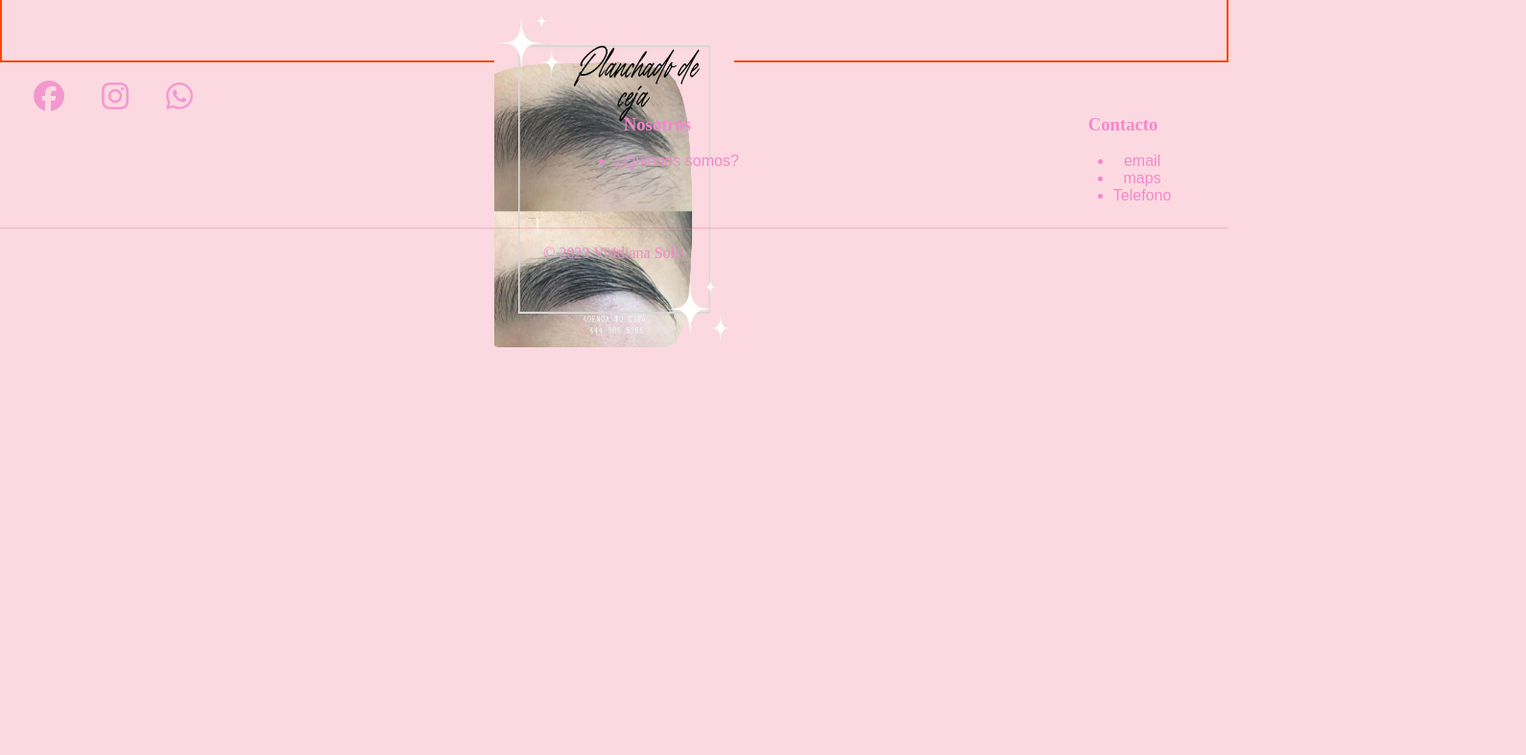
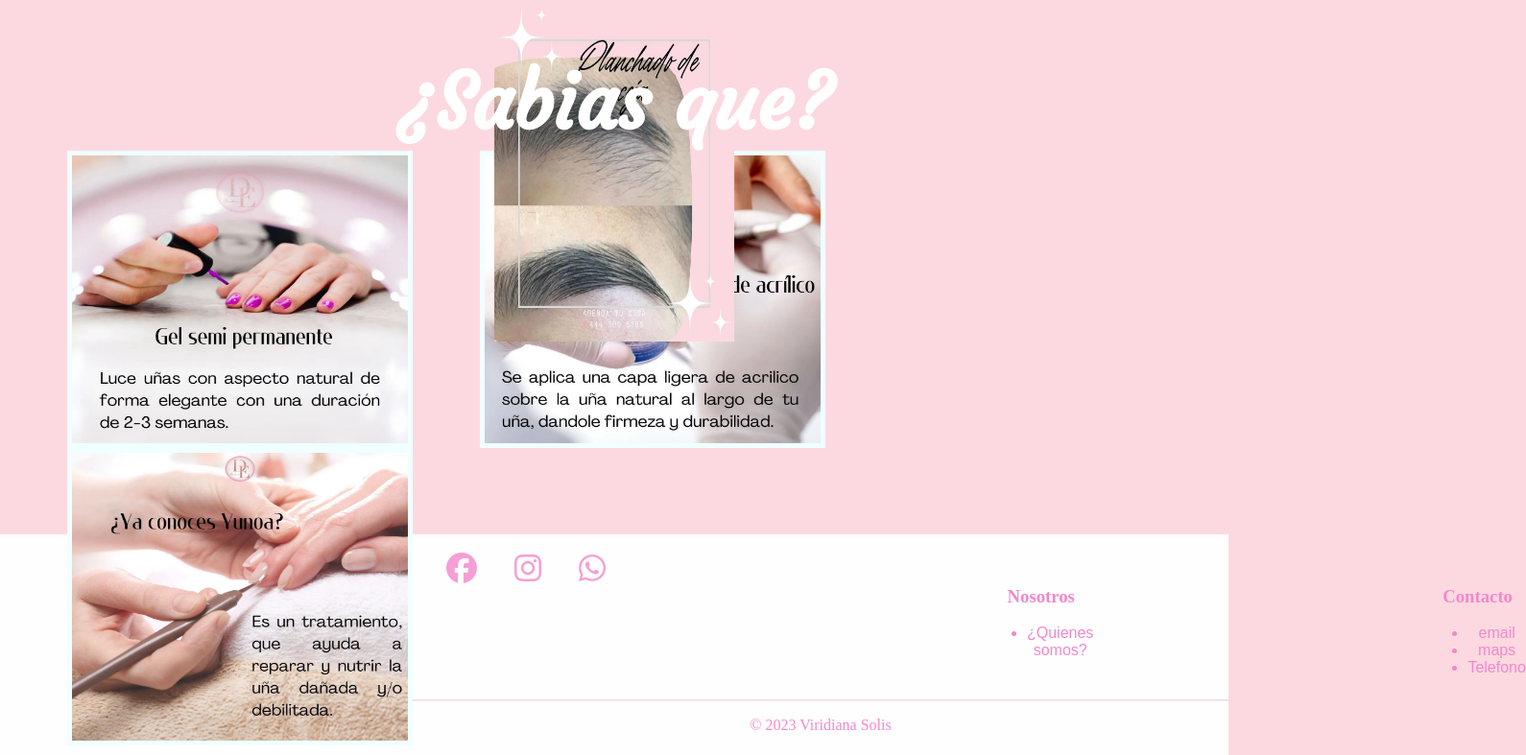
Before and after one commit to ViridianaSolis11/LandingDe-Venta, a plain HTML site: page index.html in a window 1280 px wide. Shown: the part 1156-1943 px from the top of the page at 96% size, 1590 px wide, since content can reach past the window. Before the commit the page ends 1527 px from the top, so only its background shows below. Drawn offline with Linux system fonts and the light colour scheme.

Commit message:
Terminado

```diff
--- a/index.html
+++ b/index.html
@@ -62,6 +62,21 @@
         <img id="blogI" src="./assents/Planchado de ceja.jpg" alt="planchado de ceja">
     </div>
 
+    <!--- SECCION ¿SABIAS QUE? -->
+    <div class="sabiasQ">
+        <h1>¿Sabias que?</h1>
+        <div class="marco">
+            <img id="imagenMarco" src="./assents/gel.jpg" alt="">
+        </div>
+        <div class="marco">
+            <img id="imagenMarco" src="./assents/bañoAcrilico.jpg" alt="">
+        </div>
+        <div class="marco">
+            <img id="imagenMarco" src="./assents/yunoa.jpg" alt="">
+        </div>
+    </div>
+
+
     <!--FOOTER-->
     <footer>
         <div class="PiePagina">
--- a/styles.css
+++ b/styles.css
@@ -47,7 +47,7 @@ body{
 .Contenido{
     width: auto;
     height: 520px;
-    border: 2px solid orangered;
+    /*border: 2px solid orangered;*/
     color: rgb(12, 12, 12);
     font-weight: bold;
     font-size: 1em;
@@ -71,7 +71,7 @@ body{
 .blog{
     width: auto;
     height: 520px;
-    border: 2px solid orangered;
+    /*border: 2px solid orangered;*/
     text-align: center;
 }
 #blogI{
@@ -80,13 +80,29 @@ body{
     padding: 5px;
 }
 
+/* ESTILOS ¿SABIAS QUE?*/
+.sabiasQ{
+    height: 500px;
 
-
+}
+.marco{
+    width: 360px;
+    height: 310px;
+    margin-left: 70px;
+    background-color: azure;
+    float: left;
+    overflow: hidden;
+}
+#imagenMarco{
+    margin: 5px;
+    width: 350px;
+    height: 300px;
+}
 /*Estilos de footer*/
 .PiePagina{
     width: auto;
     height: 230px;
-    background-color: rgb(252, 217, 224);
+    background-color: rgb(255, 254, 254);
 }
 
 .iconos{
```
Also changed, not shown: assents/bañoAcrilico.jpg (added), assents/gel.jpg (added), assents/retiro.jpg (added), assents/yunoa.jpg (added).
